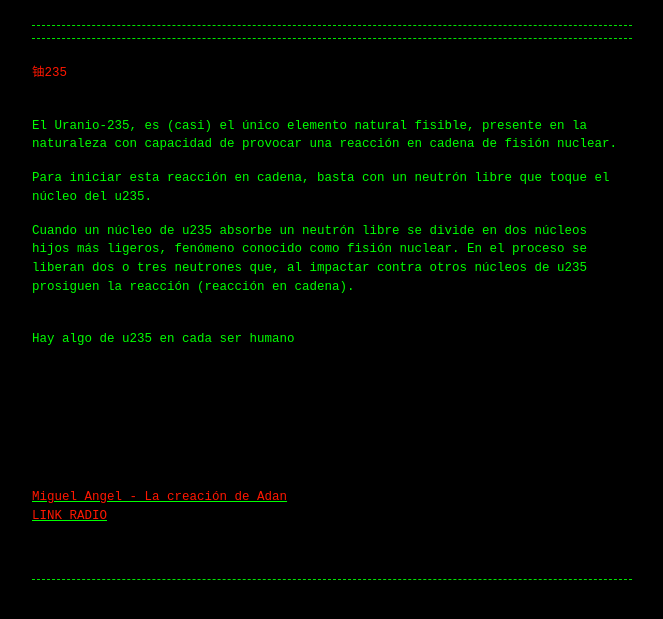
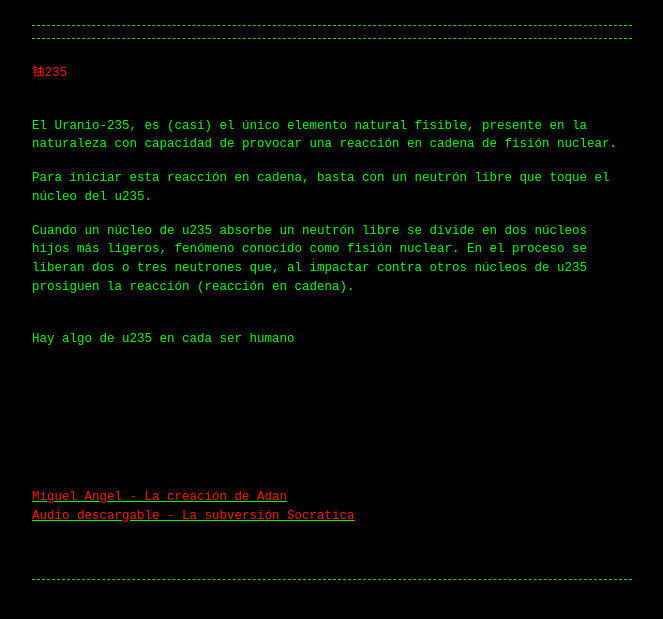
Before and after one commit to Guerrillaradio/u235, a Jekyll site: the page built from index.md, in a window 1280 px wide. Shown: the top 619 px of the page, without its empty margins (308-971 px from the left). Built offline with Jekyll 4.4.1, drawn with Linux system fonts in a browser that asks for light colours; our own code applies the rules of GitHub Pages for plain Markdown files.

Commit message:
Actualizar index.md

```diff
--- a/index.md
+++ b/index.md
@@ -15,4 +15,4 @@
 
 <a href="https://es.wikipedia.org/wiki/La_creaci%C3%B3n_de_Ad%C3%A1n#/media/Archivo:Michelangelo_-_Creation_of_Adam_(cropped).jpg"><div><font color="#ff1700">Miguel Angel - La creación de Adan</font></div><div></div><div><font color="#ff1700"> </font><font color="#ff2d00"> </font></div></a>
 
- <a href="https://guerrillaradio.github.io/radioguerrilla_u235/"><div><font color="#ff1700">LINK RADIO</font></div><div></div><div><font color="#ff1700"> </font><font color="#ff2d00"> </font></div></a>
+ <a href="https://archive.org/details/la-subversion-socratica-socrates-subersivo"><div><font color="#ff1700">Audio descargable - La subversión Socratica</font></div><div></div><div><font color="#ff1700"> </font><font color="#ff2d00"> </font></div></a>
```
